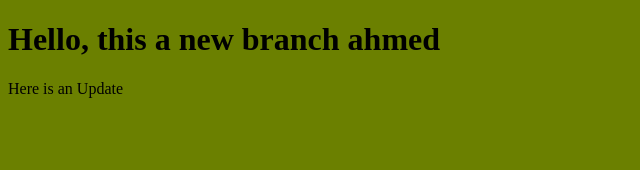
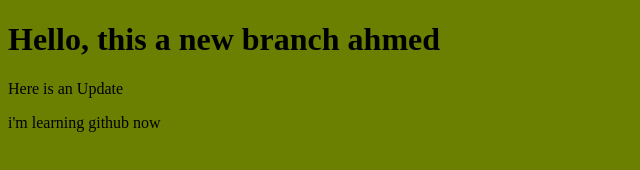
Before and after one commit to Fadilsa9/myproject, a plain HTML site: page index.html in a window 1280 px wide. Shown: the whole page, without its empty margins (0-640 px from the left). Drawn offline with Linux system fonts and the light colour scheme.

Commit message:
i like github, its goood

```diff
--- a/index.html
+++ b/index.html
@@ -11,5 +11,6 @@
     <h1>Hello, this a new branch ahmed</h1>
     <p>Here is an Update</p>
     <script src="app.js"></script>
+    <p>i'm learning github now</p>
 </body>
 </html>
```
